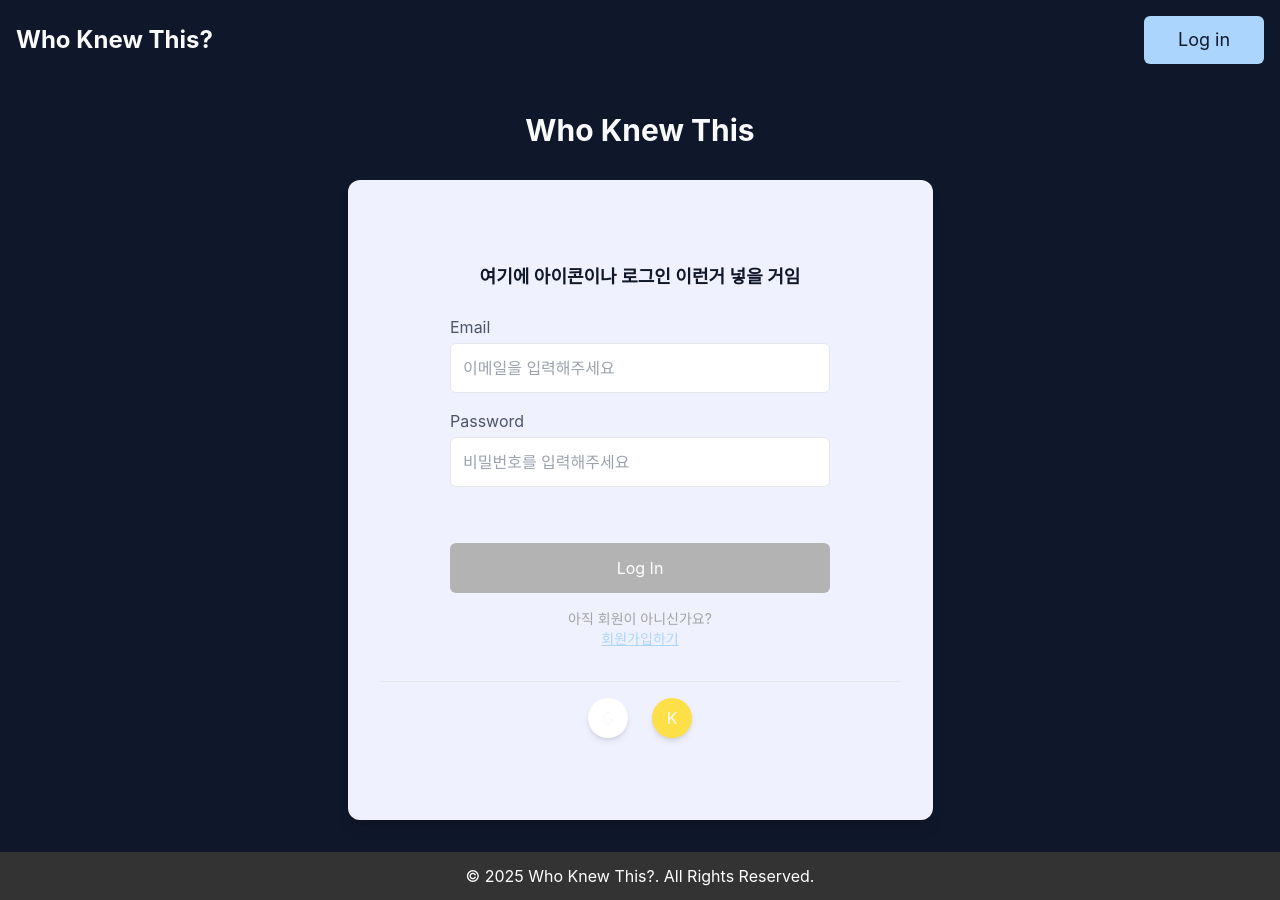
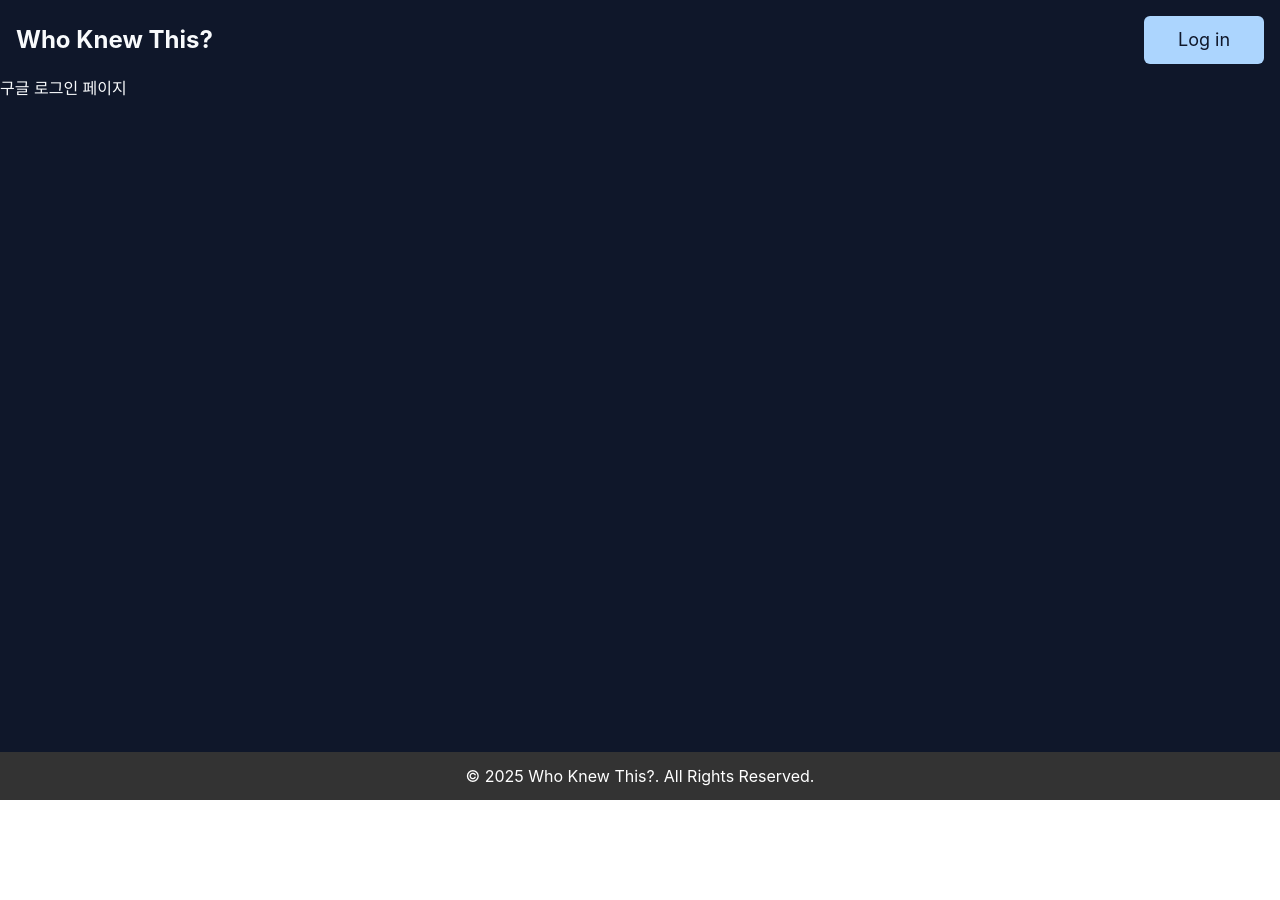
Before and after one commit to WhoKnewThis/who-knew-this-front, a React (Create React App) app: page /login in a window 1280 px wide. After the commit the page ends 800 px from the top, so only its background shows below. Built offline with nearby package versions, Linux system fonts and the light colour scheme.

Commit message:
chore: delete unusuable page and components

```diff
--- a/src/components/SignUpBtn.tsx
+++ /dev/null
@@ -1,16 +0,0 @@
-import React from "react";
-import { useNavigate } from "react-router-dom";
-
-export default function SignUpBtn(){
-    const navigate= useNavigate();
-    return(
-        <div className="text-center text-sm text-text-gray mb-4">
-      <p>아직 회원이 아니신가요?</p>
-      <button
-            onClick={()=>navigate('/sign')}
-            className="underline text-btn-primary">회원가입하기</button>
-
-    </div>
-
-    );
-}
--- a/src/pages/LoginPage.tsx
+++ b/src/pages/LoginPage.tsx
@@ -1,77 +1,8 @@
-import React, { useState } from "react";
-import SignUpBtn from "../components/SignUpBtn";
 
 export default function LoginPage() {
-  const [email, setEmail] = useState("");
-  const [password, setPassword] = useState("");
-
-  const isFormValid = email.trim() !== "" && password.trim() !== "";
 
   return (
-    <div className="m-8 flex flex-col items-center justify-center text-text-primary">
-      {/* 상단 타이틀 */}
-      <h1 className="text-3xl font-bold mb-8">Who Knew This</h1>
 
-      {/* 로그인 박스 */}
-      <div className="bg-btn-sub-purple3 w-[585px] h-[640px] p-8 rounded-xl shadow-lg flex flex-col items-center justify-center">
-        <p className="mb-6 text-lg font-semibold text-center text-bg-primary">
-          여기에 아이콘이나 로그인 이런거 넣을 거임
-        </p>
-
-        {/* Email, Password*/}
-        <div className="w-[380px] mb-4">
-          <label className="block text-text-primary2 text-base mb-1">
-            Email
-          </label>
-          <input
-            type="email"
-            placeholder="이메일을 입력해주세요"
-            className="w-full h-[50px] box-border px-3 border rounded-md focus:outline-none focus:ring-2 focus:ring-btn-sub-purple2 text-bg-primary"
-            value={email}
-            onChange={(e) => setEmail(e.target.value)}
-          />
-        </div>
-
-        <div className="w-[380px] mb-4">
-          <label className="block text-text-primary2 text-base mb-1">
-            Password
-          </label>
-          <input
-            type="password"
-            placeholder="비밀번호를 입력해주세요"
-            className="w-full h-[50px] box-border px-3 border rounded-md focus:outline-none focus:ring-2 focus:ring-btn-sub-purple2 text-bg-primary"
-            value={password}
-            onChange={(e) => setPassword(e.target.value)}
-          />
-        </div>
-
-        {/* 로그인 버튼 */}
-        <button
-          className={`w-[380px] h-[50px] text-white py-2 rounded-md mb-4 mt-10 transition ${
-            isFormValid
-              ? "bg-btn-primary hover:bg-btn-primary2"
-              : "bg-btn-disabled cursor-not-allowed"
-          }`}
-          disabled={!isFormValid}
-        >
-          Log In
-        </button>
-
-        {/* 회원가입 링크 */}
-        <SignUpBtn />
-
-        <hr className="w-full my-4" />
-
-        {/* 소셜 로그인 버튼 */}
-        <div className="flex justify-center gap-6">
-          <button className="w-10 h-10 bg-white rounded-full shadow-md flex items-center justify-center">
-            G
-          </button>
-          <button className="w-10 h-10 bg-yellow-300 rounded-full shadow-md flex items-center justify-center">
-            K
-          </button>
-        </div>
-      </div>
-    </div>
+      <div className="text-text-primary">구글 로그인 페이지 </div>
   );
 }
```
